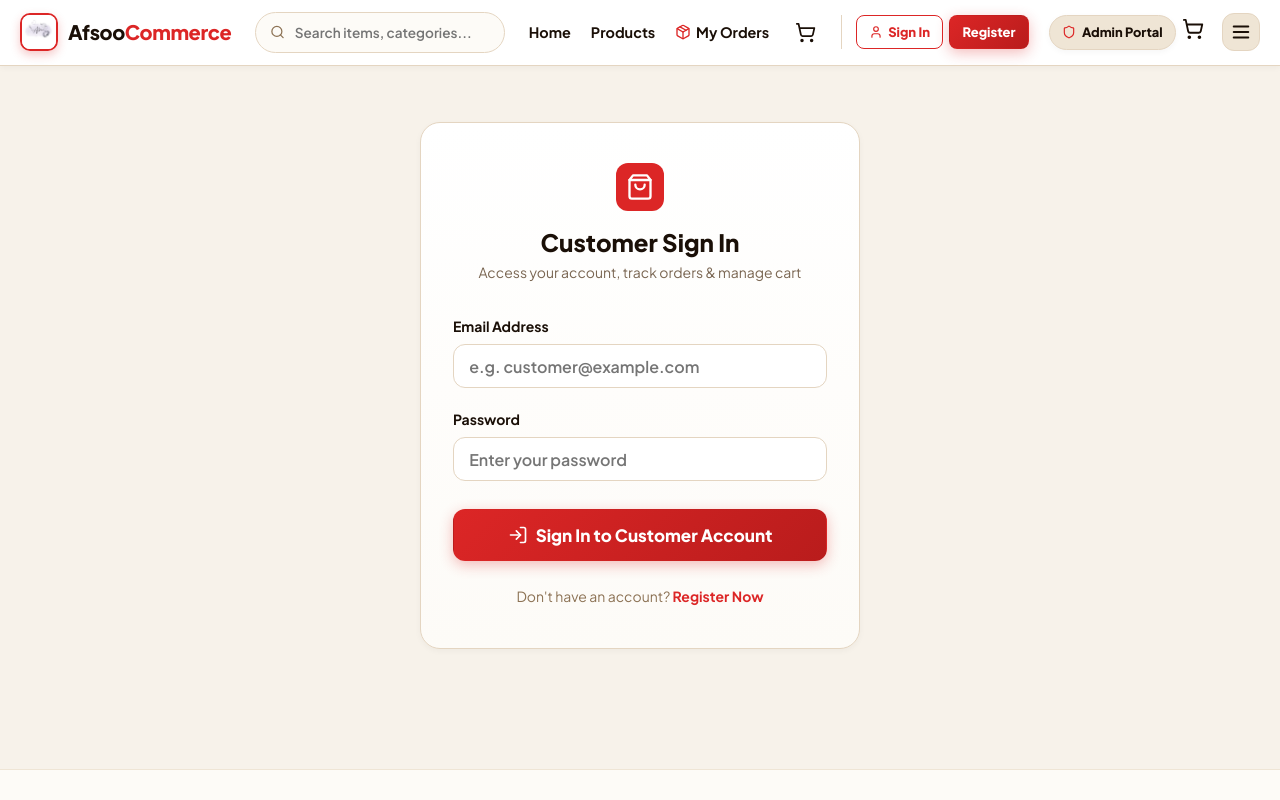
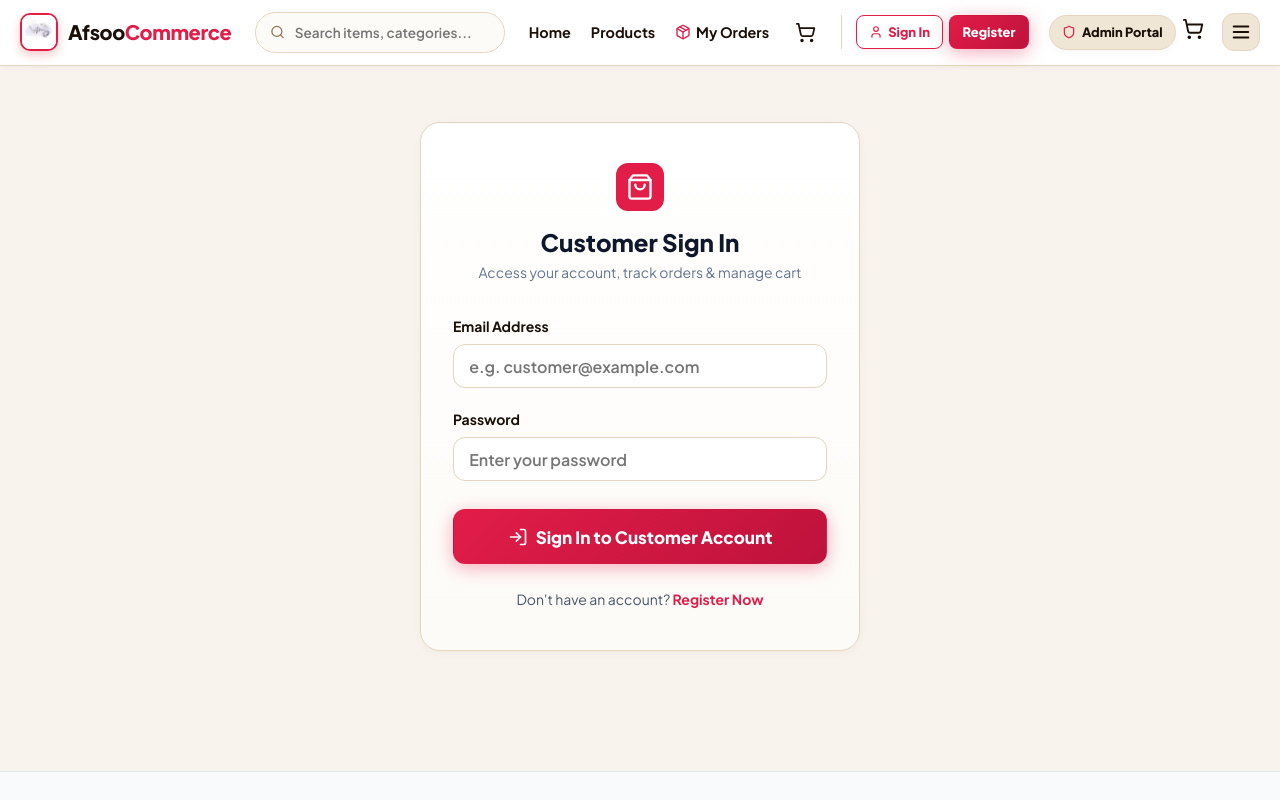
Before and after one commit to ayazshah12345/aafrinzeehanali25, a React (Vite) app in the folder frontend/: page /login in a window 1280 px wide. Shown: the top 800 px of the page. Built offline with nearby package versions, Linux system fonts and the light colour scheme; no server answers.

Commit message:
Elevate UI design aesthetic with glassmorphism, luxury gradients, micro-animations, and ambient glowing cards

```diff
--- a/frontend/src/styles/index.css
+++ b/frontend/src/styles/index.css
@@ -5,70 +5,72 @@
 @import url('https://fonts.googleapis.com/css2?family=Plus+Jakarta+Sans:wght@400;500;600;700;800&display=swap');
 
 :root {
-  /* Brand Primary Red Scale */
-  --primary: #dc2626;         /* Vibrant Crimson Red */
-  --primary-hover: #b91c1c;   /* Deep Ruby Red */
-  --primary-light: #fee2e2;   /* Soft Red Light Tint */
-  --primary-dark: #991b1b;    /* Dark Wine Red */
-  --primary-glow: rgba(220, 38, 38, 0.35);
+  /* Brand Primary Red Scale - Ultra Rich Crimson & Rose */
+  --primary: #e11d48;         /* Rose Crimson Red */
+  --primary-hover: #be123c;   /* Deep Ruby */
+  --primary-light: #ffe4e6;   /* Soft Rose Light Tint */
+  --primary-dark: #9f1239;    /* Dark Wine Wine */
+  --primary-glow: rgba(225, 29, 72, 0.4);
 
-  --secondary: #991b1b;
-  --secondary-hover: #7f1d1d;
+  --secondary: #9f1239;
+  --secondary-hover: #881337;
 
-  --accent: #ef4444;
-  --accent-hover: #b91c1c;
+  --accent: #f43f5e;
+  --accent-hover: #e11d48;
 
-  /* Sandalwood (Sandel) Color Scale */
+  /* Sandalwood (Sandel) Color Scale - Warm Ivory & Sandel */
   --sandel-50:  #fdfbf7;      /* Sandel Lightest Tint */
-  --sandel-100: #f7f2ea;      /* Page Background Sandel */
-  --sandel-200: #efe5d5;      /* Soft Card Sandel */
-  --sandel-300: #e4d5c1;      /* Border Sandel */
-  --sandel-400: #cfbda4;      /* Medium Sandel */
-  --sandel-500: #ab9578;      /* Warm Sandel */
-  --sandel-600: #8c7254;      /* Deep Sandel Accent */
-  --sandel-700: #5c4735;      /* Muted Sandel Text */
-  --sandel-800: #3a2b1f;      /* Dark Sandel Text */
-  --sandel-900: #1a0f07;      /* Deepest Heading Sandel / Black */
+  --sandel-100: #f8f4ed;      /* Page Background Sandel */
+  --sandel-200: #f0e6d6;      /* Soft Card Sandel */
+  --sandel-300: #e5d5c0;      /* Border Sandel */
+  --sandel-400: #d1bfa7;      /* Medium Sandel */
+  --sandel-500: #ae967a;      /* Warm Sandel */
+  --sandel-600: #8d7356;      /* Deep Sandel Accent */
+  --sandel-700: #5d4836;      /* Muted Sandel Text */
+  --sandel-800: #3b2c20;      /* Dark Sandel Text */
+  --sandel-900: #1b1008;      /* Deepest Heading Sandel */
 
   /* Neutral Dark Scale */
-  --slate-900: #1a0f07;
-  --slate-800: #3a2b1f;
-  --slate-700: #5c4735;
-  --slate-600: #8c7254;
-  --slate-500: #7a6652;
-  --slate-400: #ab9578;
-  --slate-300: #e4d5c1;
-  --slate-200: #efe5d5;
-  --slate-100: #f7f2ea;
-  --slate-50:  #fdfbf7;
+  --slate-900: #0f172a;
+  --slate-800: #1e293b;
+  --slate-700: #334155;
+  --slate-600: #475569;
+  --slate-500: #64748b;
+  --slate-400: #94a3b8;
+  --slate-300: #cbd5e1;
+  --slate-200: #e2e8f0;
+  --slate-100: #f1f5f9;
+  --slate-50:  #f8fafc;
 
   /* Pure White */
   --white: #ffffff;
 
   /* Status Colors */
-  --success: #15803d;
-  --success-bg: #f0fdf4;
-  --warning: #b45309;
+  --success: #10b981;
+  --success-bg: #ecfdf5;
+  --warning: #f59e0b;
   --warning-bg: #fffbeb;
-  --danger: #dc2626;
-  --danger-bg: #fee2e2;
-  --info: #0369a1;
-  --info-bg: #f0f9ff;
+  --danger: #ef4444;
+  --danger-bg: #fef2f2;
+  --info: #06b6d4;
+  --info-bg: #ecfeff;
 
   /* Admin Dashboard Theme */
-  --admin-bg: #f7f2ea;
+  --admin-bg: #f8f4ed;
   --admin-card: #ffffff;
-  --admin-border: #e4d5c1;
-  --admin-sidebar: #5c0d0d;
-  --admin-sidebar-hover: #7f1d1d;
-  --admin-text: #1a0f07;
-  --admin-muted: #5c4735;
+  --admin-border: #e5d5c0;
+  --admin-sidebar: #4c0519;
+  --admin-sidebar-hover: #881337;
+  --admin-text: #1b1008;
+  --admin-muted: #5d4836;
 
   /* Luxury Gradients */
-  --grad-hero: linear-gradient(135deg, #3b0707 0%, #7f1d1d 40%, #b91c1c 75%, #991b1b 100%);
-  --grad-primary: linear-gradient(135deg, #dc2626 0%, #b91c1c 100%);
-  --grad-sandel: linear-gradient(135deg, #fdfbf7 0%, #f7f2ea 50%, #efe5d5 100%);
+  --grad-hero: linear-gradient(135deg, #2a050f 0%, #4c0519 35%, #9f1239 70%, #e11d48 100%);
+  --grad-primary: linear-gradient(135deg, #e11d48 0%, #be123c 100%);
+  --grad-emerald: linear-gradient(135deg, #10b981 0%, #059669 100%);
+  --grad-sandel: linear-gradient(135deg, #fdfbf7 0%, #f8f4ed 50%, #f0e6d6 100%);
   --grad-card: linear-gradient(180deg, #ffffff 0%, #fdfbf7 100%);
+  --grad-glow: radial-gradient(circle, rgba(225, 29, 72, 0.25) 0%, rgba(0, 0, 0, 0) 70%);
 
   /* Geometry & Radius */
   --radius-sm: 8px;
@@ -77,33 +79,38 @@
   --radius-xl: 28px;
   --radius-full: 9999px;
 
-  /* Luxurious Multi-layered Shadows */
-  --shadow-sm: 0 2px 6px rgba(26, 15, 7, 0.04);
-  --shadow-md: 0 8px 20px rgba(220, 38, 38, 0.08), 0 3px 6px rgba(26, 15, 7, 0.04);
-  --shadow-lg: 0 16px 36px rgba(220, 38, 38, 0.14), 0 4px 12px rgba(26, 15, 7, 0.06);
-  --shadow-xl: 0 24px 48px rgba(185, 28, 28, 0.18), 0 8px 16px rgba(26, 15, 7, 0.08);
+  /* Luxurious Multi-layered Ambient Shadows */
+  --shadow-sm: 0 2px 8px rgba(27, 16, 8, 0.04);
+  --shadow-md: 0 10px 25px -5px rgba(225, 29, 72, 0.1), 0 4px 10px -2px rgba(27, 16, 8, 0.05);
+  --shadow-lg: 0 20px 40px -12px rgba(225, 29, 72, 0.18), 0 8px 16px -4px rgba(27, 16, 8, 0.06);
+  --shadow-xl: 0 30px 60px -15px rgba(159, 18, 57, 0.25), 0 12px 24px -6px rgba(27, 16, 8, 0.08);
 
   /* Fonts & Transitions */
   --font-sans: 'Plus Jakarta Sans', system-ui, -apple-system, sans-serif;
-  --transition-fast: all 0.15s ease;
-  --transition: all 0.25s cubic-bezier(0.4, 0, 0.2, 1);
-  --transition-slow: all 0.4s cubic-bezier(0.16, 1, 0.3, 1);
+  --transition-fast: all 0.15s cubic-bezier(0.4, 0, 0.2, 1);
+  --transition: all 0.3s cubic-bezier(0.16, 1, 0.3, 1);
+  --transition-slow: all 0.5s cubic-bezier(0.16, 1, 0.3, 1);
 }
 
 /* Keyframe Animations */
 @keyframes float {
-  0%, 100% { transform: translateY(0px); }
-  50% { transform: translateY(-8px); }
+  0%, 100% { transform: translateY(0px) rotate(0deg); }
+  50% { transform: translateY(-10px) rotate(0.5deg); }
 }
 
 @keyframes pulseGlow {
-  0%, 100% { opacity: 0.6; transform: scale(1); }
-  50% { opacity: 0.9; transform: scale(1.04); }
+  0%, 100% { opacity: 0.5; transform: scale(1); }
+  50% { opacity: 0.95; transform: scale(1.06); }
 }
 
 @keyframes slideUpFade {
-  from { opacity: 0; transform: translateY(16px); }
+  from { opacity: 0; transform: translateY(20px); }
   to { opacity: 1; transform: translateY(0); }
+}
+
+@keyframes shimmer {
+  0% { transform: translateX(-100%); }
+  100% { transform: translateX(100%); }
 }
 
 /* Reset & Base */
@@ -176,15 +183,17 @@ button, input, select, textarea {
   transition: var(--transition);
 }
 .hover-lift:hover {
-  transform: translateY(-5px);
+  transform: translateY(-6px) scale(1.01);
   box-shadow: var(--shadow-lg);
+  border-color: rgba(225, 29, 72, 0.35) !important;
 }
 
 .glass-card {
-  background: rgba(255, 255, 255, 0.85);
-  backdrop-filter: blur(12px);
-  -webkit-backdrop-filter: blur(12px);
+  background: rgba(255, 255, 255, 0.88);
+  backdrop-filter: blur(16px);
+  -webkit-backdrop-filter: blur(16px);
   border: 1px solid var(--sandel-300);
+  box-shadow: var(--shadow-md);
 }
 
 /* UI Buttons in Creative Red, White & Sandel Theme */
@@ -193,7 +202,7 @@ button, input, select, textarea {
   align-items: center;
   justify-content: center;
   gap: 0.5rem;
-  padding: 0.675rem 1.35rem;
+  padding: 0.725rem 1.45rem;
   font-weight: 800;
   font-size: 0.9375rem;
   border-radius: var(--radius-md);
@@ -201,18 +210,20 @@ button, input, select, textarea {
   cursor: pointer;
   transition: var(--transition);
   white-space: nowrap;
+  position: relative;
+  overflow: hidden;
 }
 
 .btn-primary {
   background: var(--grad-primary);
   color: #ffffff;
-  box-shadow: 0 4px 14px rgba(220, 38, 38, 0.3);
+  box-shadow: 0 4px 18px rgba(225, 29, 72, 0.35);
 }
 
 .btn-primary:hover {
-  background: linear-gradient(135deg, #b91c1c 0%, #991b1b 100%);
+  background: linear-gradient(135deg, #be123c 0%, #9f1239 100%);
   transform: translateY(-2px);
-  box-shadow: 0 8px 20px rgba(185, 28, 28, 0.4);
+  box-shadow: 0 8px 24px rgba(190, 18, 60, 0.45);
 }
 
 .btn-secondary {
@@ -225,22 +236,27 @@ button, input, select, textarea {
   background-color: var(--sandel-300);
   color: var(--sandel-900);
   transform: translateY(-1px);
+  box-shadow: var(--shadow-sm);
 }
 
 .btn-outline {
   background: #ffffff;
   border-color: var(--primary);
   color: var(--primary);
+  box-shadow: 0 2px 8px rgba(225, 29, 72, 0.08);
 }
 
 .btn-outline:hover {
   background: var(--primary-light);
   color: var(--primary-dark);
+  border-color: var(--primary-dark);
+  transform: translateY(-1px);
 }
 
 .btn-danger {
   background-color: var(--danger);
   color: #ffffff;
+  box-shadow: 0 4px 12px rgba(239, 68, 68, 0.3);
 }
 
 .btn-danger:hover {
@@ -248,13 +264,13 @@ button, input, select, textarea {
 }
 
 .btn-sm {
-  padding: 0.4rem 0.85rem;
+  padding: 0.45rem 0.95rem;
   font-size: 0.8125rem;
   border-radius: var(--radius-sm);
 }
 
 .btn-lg {
-  padding: 0.875rem 1.85rem;
+  padding: 0.95rem 2rem;
   font-size: 1.0625rem;
   border-radius: var(--radius-md);
 }
@@ -267,19 +283,20 @@ button, input, select, textarea {
 .badge {
   display: inline-flex;
   align-items: center;
-  padding: 0.28rem 0.75rem;
+  padding: 0.32rem 0.85rem;
   font-size: 0.75rem;
   font-weight: 800;
   border-radius: var(--radius-full);
   text-transform: uppercase;
-  letter-spacing: 0.05em;
+  letter-spacing: 0.06em;
+  box-shadow: 0 2px 6px rgba(0, 0, 0, 0.04);
 }
 
-.badge-primary { background: var(--primary-light); color: var(--primary-dark); border: 1px solid rgba(220, 38, 38, 0.2); }
-.badge-success { background: var(--success-bg); color: var(--success); border: 1px solid rgba(21, 128, 61, 0.2); }
-.badge-warning { background: var(--warning-bg); color: var(--warning); border: 1px solid rgba(180, 83, 9, 0.2); }
-.badge-danger { background: var(--danger-bg); color: var(--danger); border: 1px solid rgba(220, 38, 38, 0.2); }
-.badge-info { background: var(--info-bg); color: var(--info); border: 1px solid rgba(3, 105, 161, 0.2); }
+.badge-primary { background: var(--primary-light); color: var(--primary-dark); border: 1px solid rgba(225, 29, 72, 0.25); }
+.badge-success { background: var(--success-bg); color: var(--success); border: 1px solid rgba(16, 185, 129, 0.25); }
+.badge-warning { background: var(--warning-bg); color: var(--warning); border: 1px solid rgba(245, 158, 11, 0.25); }
+.badge-danger { background: var(--danger-bg); color: var(--danger); border: 1px solid rgba(239, 68, 68, 0.25); }
+.badge-info { background: var(--info-bg); color: var(--info); border: 1px solid rgba(6, 182, 212, 0.25); }
 
 /* Creative Product & Feature Cards */
 .card {
@@ -293,7 +310,7 @@ button, input, select, textarea {
 
 .card:hover {
   box-shadow: var(--shadow-md);
-  border-color: rgba(220, 38, 38, 0.3);
+  border-color: rgba(225, 29, 72, 0.35);
 }
 
 /* Form Controls */
```
